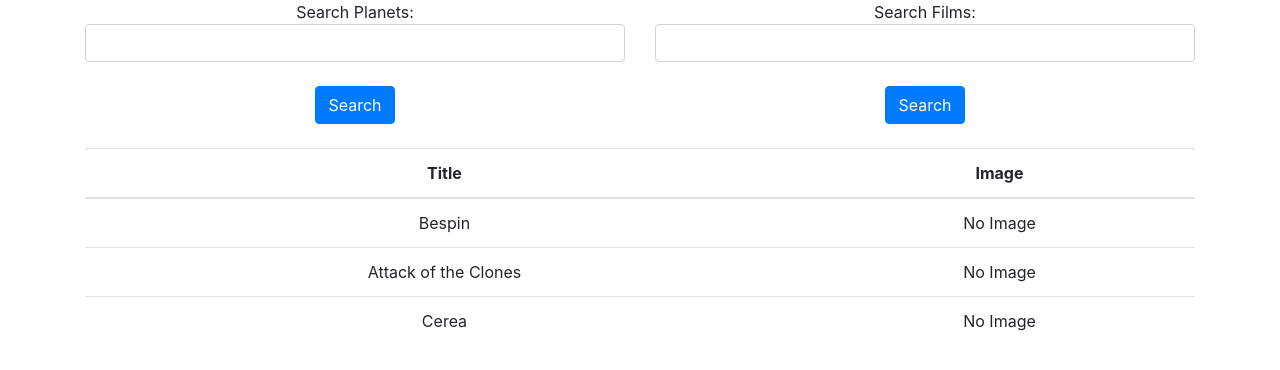
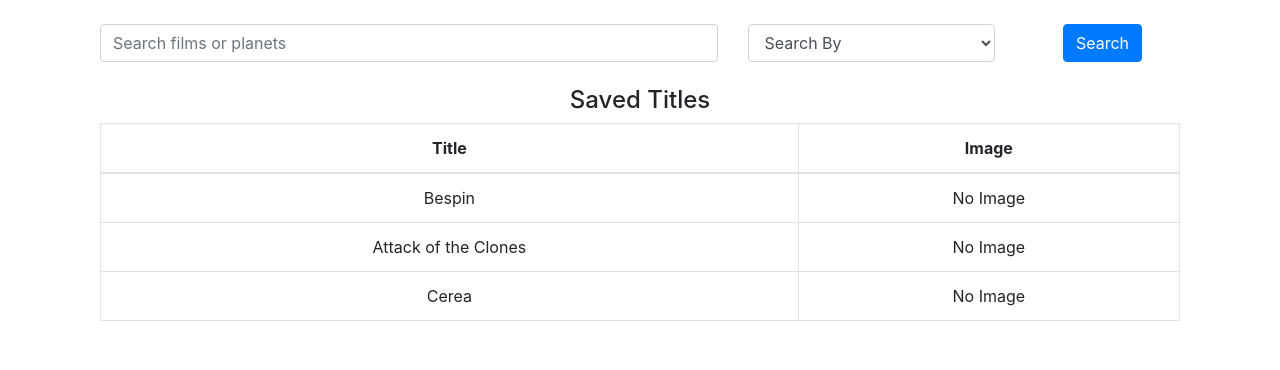
Before and after one commit to lokesh-pathak/star_war, a Django app: page / in a window 1280 px wide. Shown: the top 370 px of the page. Run offline with Django 3.2, Linux system fonts and the light colour scheme; data comes from the database, SQL or seed files in the repository; both versions use the stored data as it was before the commit; some libraries are stand-ins or nearby versions.

Commit message:
load data with swapi at runtime and code modification

```diff
--- a/app/templates/app/index.html
+++ b/app/templates/app/index.html
@@ -1,24 +1,30 @@
 {% extends "base.html" %}
 {% block content %}
+    <br>
+    <div class="col-md-12">
+        <form action="{% url 'search'%}" method="post">
             <div class="row">
-        <div class="col-md-6">
-            <form action="{% url 'planet'%}" method="post">
                   {%csrf_token%}
-              Search Planets: <input type="text" name="name" class="form-control"><br>
+                <div class="col-md-7">
+                    <input type="text" name="name" class="form-control" placeholder="Search films or planets" required>
+                </div>
+                <div class="col-md-3">
+                    <select class="form-control" name="search_by" required>
+                        <option value="">Search By</option>
+                        <option value="planets">Planets</option>
+                        <option value="films">Films</option>
+                    </select>
+                </div>
+                <div class="col-md-2">
                     <input type="submit" value="Search" class="btn btn-primary">
+                </div>
+            </div>
         </form>
     </div>
-        <div class="col-md-6">
-            <form action="{% url 'film'%}" method="post">
-              {%csrf_token%}
-              Search Films: <input type="text" name="name" class="form-control"><br>
-              <input type="submit" value="Search"  class="btn btn-primary">
-            </form>
-        </div>
-    </div>
     <br>
-    <div>
-        <table class="table">
+    <div class="col-md-12">
+        <h4>Saved Titles</h4>
+        <table class="table table-bordered">
             <thead>
               <tr>
                 <th>Title</th>
@@ -36,7 +42,6 @@
                 {% else %}
                   <centre><p>There are no records.</p></centre>
                 {% endif %}
-
             </tbody>
         </table>
     </div>
--- a/app/urls.py
+++ b/app/urls.py
@@ -2,8 +2,7 @@
 from app import views
 
 urlpatterns = [
-    url(r'^$', views.HomeView),
-    url(r'^film/$', views.Film.as_view(), name='film'),
-    url(r'^planet/$', views.Planet.as_view(), name='planet'),
+    url(r'^$', views.HomeView.as_view()),
+    url(r'^search/$', views.Search.as_view(), name='search'),
     url(r'^add/$', views.AddData.as_view(), name='add'),
 ]
--- a/app/views.py
+++ b/app/views.py
@@ -1,41 +1,56 @@
-import json
-import re
+import requests
 
 from django.shortcuts import render
-from django.views.generic import TemplateView
 from django.views import View
-from django.http import HttpResponse, HttpResponseRedirect
+from django.http import HttpResponseRedirect
+
 from app.models import StarWars
-# Create your views here.
 
 
-def HomeView(request):
-    res = StarWars.objects.all()
-    return render(request, "app/index.html", {'data': res})
+class HomeView(View):
+    """
+        :return all star_wars table data which is saved by user
+        :render template
+    """
+    def get(self, request):
+        res = StarWars.objects.all()
+        return render(request, "app/index.html", {'data': res})
 
 
 class AddData(View):
-
+    """
+        :params request data
+        :redirct to root directory after save titles into database
+    """
     def get(self, request):
         StarWars.objects.update_or_create(title=request.GET['name'])
         return HttpResponseRedirect('/')
 
 
-class Film(View):
+def get_data(name, search_by):
+    """
+        :param name, search_by
+        :read swapi url with page number and search element
+        :return: total result
+    """
+    total_results = []
+    for page_num in range(1, 7):
+        response = requests.get('https://swapi.co/api/' + search_by, params={'search': name, 'page': str(page_num)})
+        if response.status_code == 200:
+            data = response.json()
+            total_results = total_results + data['results']
+    return total_results
+
+
+class Search(View):
+    def get(self, request):
+        return HttpResponseRedirect('/')
 
     def post(self, request):
-        with open('films.json') as json_file:
-            data = json.load(json_file)
-            name = re.compile(request.POST['name'], re.IGNORECASE)
-            res = list(filter(lambda x, y=name: y.search(x), data['films']))
-            return render(request, "app/result.html", {'data':res})
-
-
-class Planet(View):
-
-    def post(self, request):
-        with open('planets.json') as json_file:
-            data = json.load(json_file)
-            name = re.compile(request.POST['name'], re.IGNORECASE)
-            res = list(filter(lambda x, y=name: y.search(x), data['planets']))
-            return render(request, "app/result.html", {'data':res})
+        """
+            :call get_data method and pass the arguments
+            :return result
+            :render template
+        """
+        res = get_data(request.POST['name'], request.POST['search_by'])
+        return render(request, "app/result.html", {'data': res})
```
Also changed, not shown: app/templates/app/result.html (+19 -5 lines), app/migrations/0001_initial.py (deleted), app/migrations/__init__.py (deleted), db.sqlite3 (deleted). Lines whose indentation alone changed are shown as unchanged.
